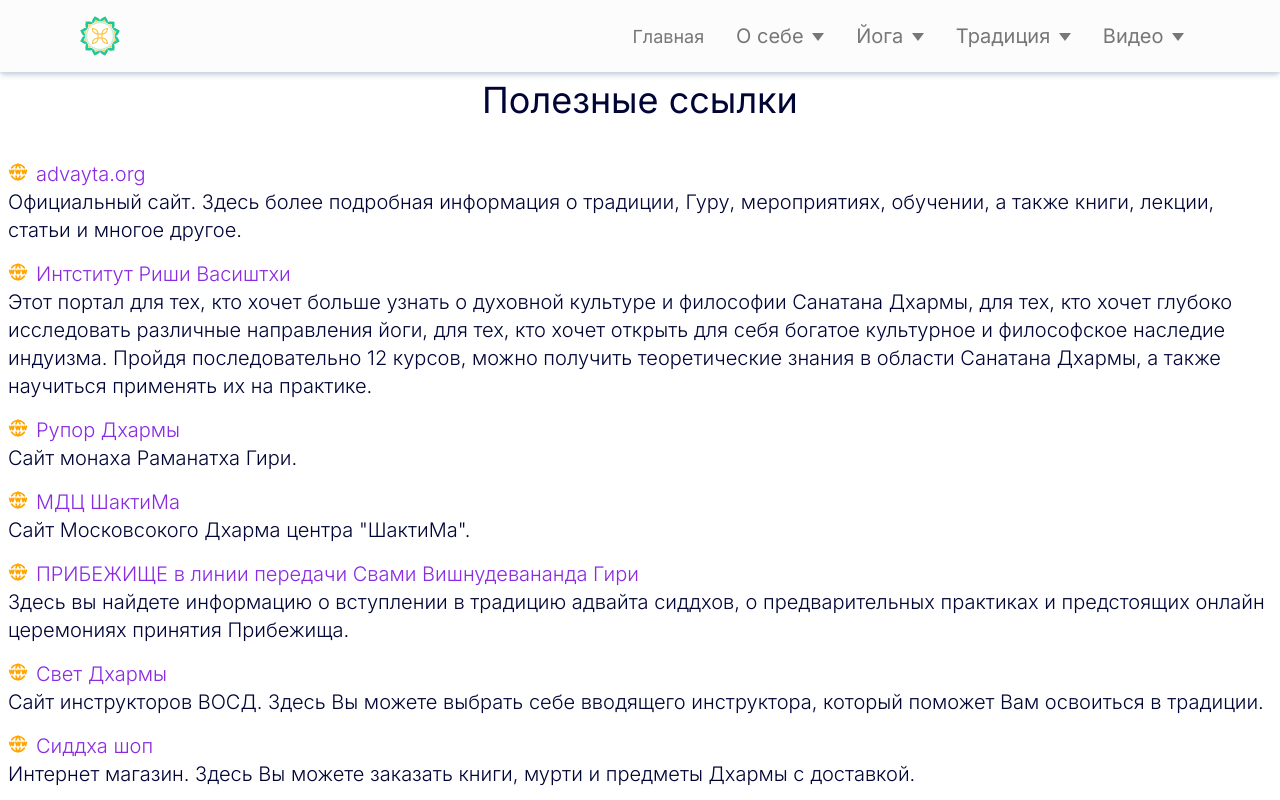
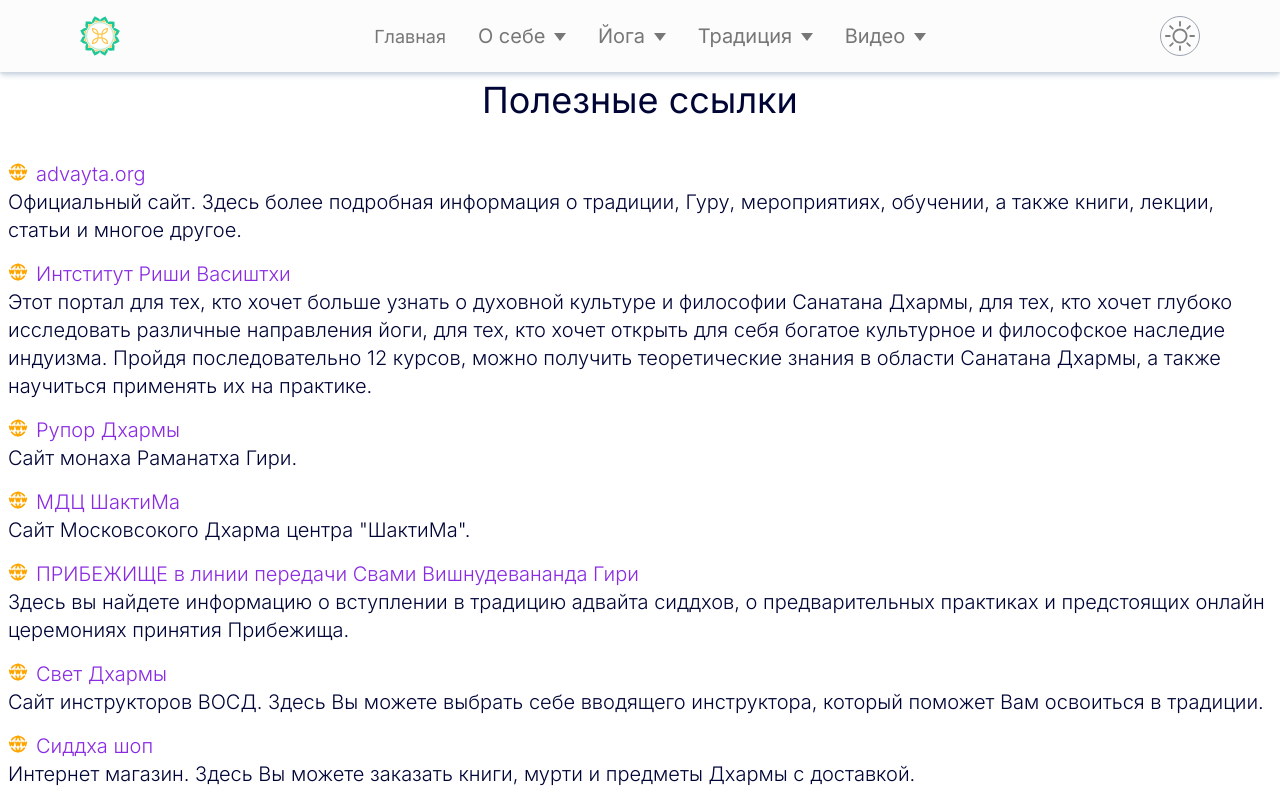
Before and after one commit to TimurTairov/tirthadeva.ru, a Next.js app: page /tradition/links in a window 1280 px wide. Shown: the top 800 px of the page. Built offline with nearby package versions, Linux system fonts and the light colour scheme.

Commit message:
commit 1.6

```diff
--- a/components/Header.jsx
+++ b/components/Header.jsx
@@ -2,7 +2,7 @@ import MobileNav from './MobileNav'
 import Navbar from './Navbar'
 import Link from 'next/link'
 import Image from 'next/image'
-//import BtnDarkMode from '@/components/btnDarkMode/BtnDarkMode'
+import BtnDarkMode from '@/components/btnDarkMode/BtnDarkMode'
 import logo from '@/public/SVG/logo.svg'
 import dynamic from 'next/dynamic'
 
@@ -23,7 +23,7 @@ const Header = () => {
         <Navbar />
         {/* for small screens */}
         <MobileNav />
-        {/* <BtnDarkMode /> */}
+        <BtnDarkMode />
       </div>
     </header>
   )
```
